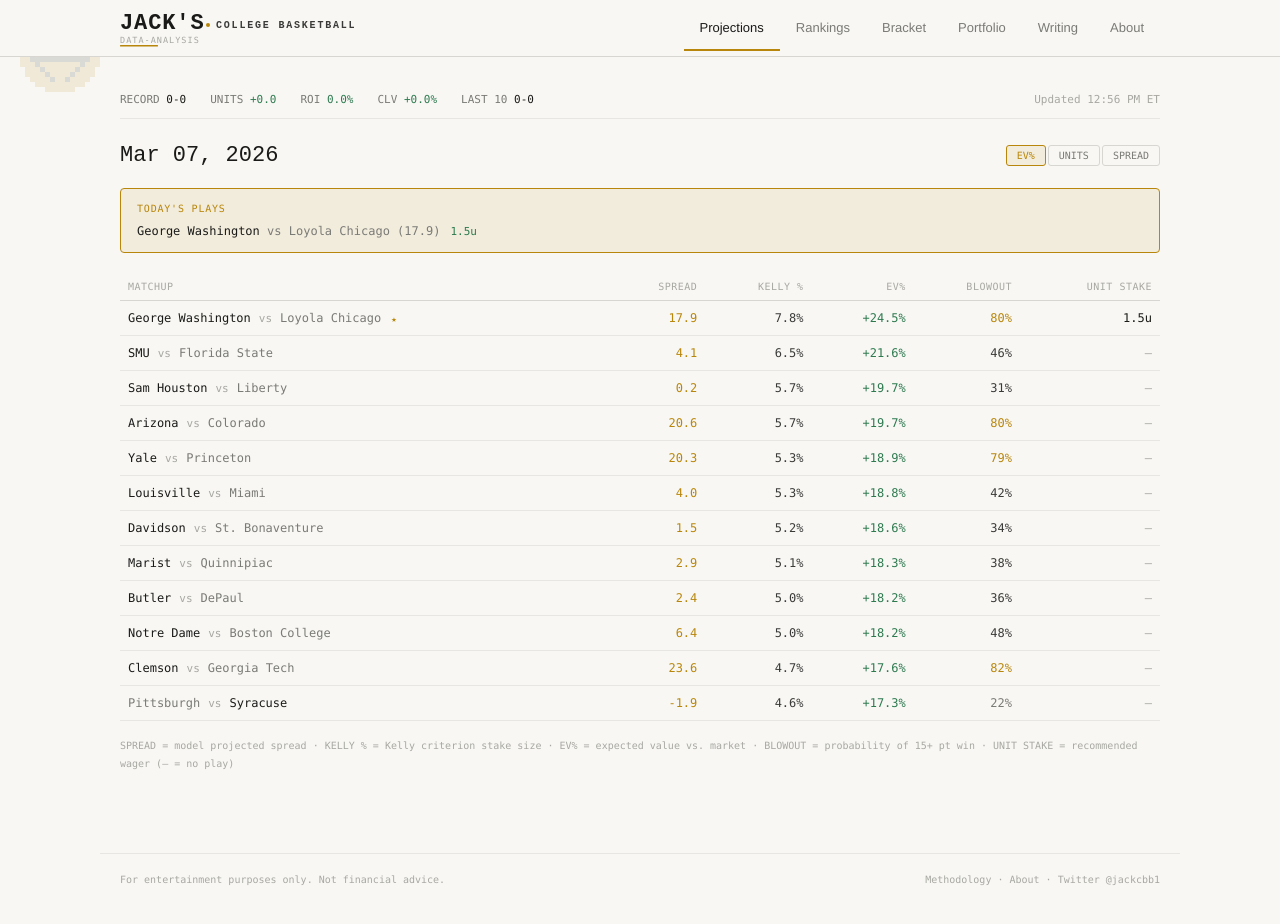
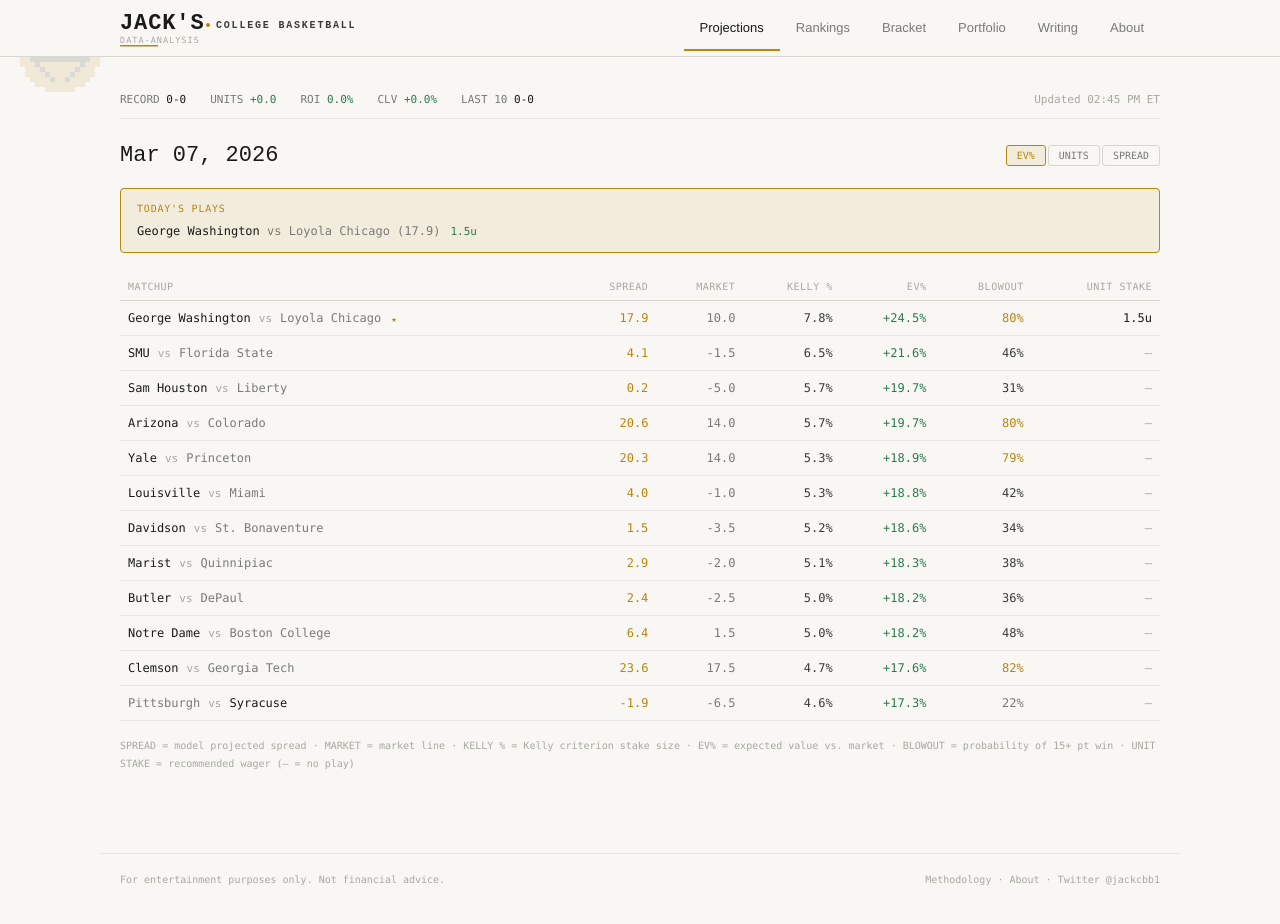
Before and after one commit to jackoo-06/jacks-cbb-site, a React (Vite) app: page / in a window 1280 px wide. Built offline with nearby package versions, Linux system fonts and the light colour scheme.

Commit message:
Add market spread column

```diff
--- a/public/data/projections.json
+++ b/public/data/projections.json
@@ -1,6 +1,6 @@
 {
   "date": "Mar 07, 2026",
-  "updated": "12:56 PM ET",
+  "updated": "02:45 PM ET",
   "games": [
     {
       "id": 1,
@@ -8,6 +8,7 @@
       "team2": "Loyola Chicago",
       "position": "George Washington",
       "spread": 17.9,
+      "market": 10.0,
       "kelly": 7.8,
       "ev": 24.5,
       "blowout": 80,
@@ -20,6 +21,7 @@
       "team2": "Florida State",
       "position": "SMU",
       "spread": 4.1,
+      "market": -1.5,
       "kelly": 6.5,
       "ev": 21.6,
       "blowout": 46,
@@ -32,6 +34,7 @@
       "team2": "Liberty",
       "position": "Sam Houston",
       "spread": 0.2,
+      "market": -5.0,
       "kelly": 5.7,
       "ev": 19.7,
       "blowout": 31,
@@ -44,6 +47,7 @@
       "team2": "Colorado",
       "position": "Arizona",
       "spread": 20.6,
+      "market": 14.0,
       "kelly": 5.7,
       "ev": 19.7,
       "blowout": 80,
@@ -56,6 +60,7 @@
       "team2": "Princeton",
       "position": "Yale",
       "spread": 20.3,
+      "market": 14.0,
       "kelly": 5.3,
       "ev": 18.9,
       "blowout": 79,
@@ -68,6 +73,7 @@
       "team2": "Miami",
       "position": "Louisville",
       "spread": 4.0,
+      "market": -1.0,
       "kelly": 5.3,
       "ev": 18.8,
       "blowout": 42,
@@ -80,6 +86,7 @@
       "team2": "St. Bonaventure",
       "position": "Davidson",
       "spread": 1.5,
+      "market": -3.5,
       "kelly": 5.2,
       "ev": 18.6,
       "blowout": 34,
@@ -92,6 +99,7 @@
       "team2": "Quinnipiac",
       "position": "Marist",
       "spread": 2.9,
+      "market": -2.0,
       "kelly": 5.1,
       "ev": 18.3,
       "blowout": 38,
@@ -104,6 +112,7 @@
       "team2": "DePaul",
       "position": "Butler",
       "spread": 2.4,
+      "market": -2.5,
       "kelly": 5.0,
       "ev": 18.2,
       "blowout": 36,
@@ -116,6 +125,7 @@
       "team2": "Boston College",
       "position": "Notre Dame",
       "spread": 6.4,
+      "market": 1.5,
       "kelly": 5.0,
       "ev": 18.2,
       "blowout": 48,
@@ -128,6 +138,7 @@
       "team2": "Georgia Tech",
       "position": "Clemson",
       "spread": 23.6,
+      "market": 17.5,
       "kelly": 4.7,
       "ev": 17.6,
       "blowout": 82,
@@ -140,6 +151,7 @@
       "team2": "Syracuse",
       "position": "Pittsburgh",
       "spread": -1.9,
+      "market": -6.5,
       "kelly": 4.6,
       "ev": 17.3,
       "blowout": 22,
--- a/src/App.jsx
+++ b/src/App.jsx
@@ -338,7 +338,7 @@ function Projections({ goToArticle }) {
         <table style={{ width: "100%", borderCollapse: "collapse", fontFamily: font.mono, fontSize: 12 }}>
           <thead>
             <tr style={{ borderBottom: `1px solid ${C.border}` }}>
-              {["MATCHUP", "SPREAD", "KELLY %", "EV%", "BLOWOUT", "UNIT STAKE"].map((h, i) => (
+              {["MATCHUP", "SPREAD", "MARKET", "KELLY %", "EV%", "BLOWOUT", "UNIT STAKE"].map((h, i) => (
                 <th key={i} style={{
                   padding: "8px 8px", textAlign: i >= 1 ? "right" : "left",
                   fontWeight: 400, fontSize: 10, color: C.textMuted, letterSpacing: "0.05em",
@@ -379,6 +379,7 @@ function Projections({ goToArticle }) {
                   </div>
                 </td>
                 <td style={{ padding: "10px 8px", textAlign: "right", color: C.accent, fontWeight: 500, verticalAlign: "top" }}>{g.spread.toFixed(1)}</td>
+		<td style={{ padding: "10px 8px", textAlign: "right", color: C.textDim, verticalAlign: "top" }}>{g.market ? g.market.toFixed(1) : "—"}</td>
                 <td style={{ padding: "10px 8px", textAlign: "right", verticalAlign: "top", fontWeight: 500, color: g.kelly > 0 ? C.text : C.textMuted }}>
                   {g.kelly > 0 ? g.kelly.toFixed(1) + "%" : "—"}
                 </td>
@@ -401,7 +402,7 @@ function Projections({ goToArticle }) {
       </div>
 
       <div style={{ marginTop: 16, fontFamily: font.mono, fontSize: 10, color: C.textMuted, lineHeight: 1.8 }}>
-        SPREAD = model projected spread · KELLY % = Kelly criterion stake size · EV% = expected value vs. market · BLOWOUT = probability of 15+ pt win · UNIT STAKE = recommended wager (— = no play)
+        SPREAD = model projected spread · MARKET = market line · KELLY % = Kelly criterion stake size · EV% = expected value vs. market · BLOWOUT = probability of 15+ pt win · UNIT STAKE = recommended wager (— = no play)
       </div>
     </div>
   );
```
Also changed, not shown: 2 other files (tests, documents, lock files or other folders).
